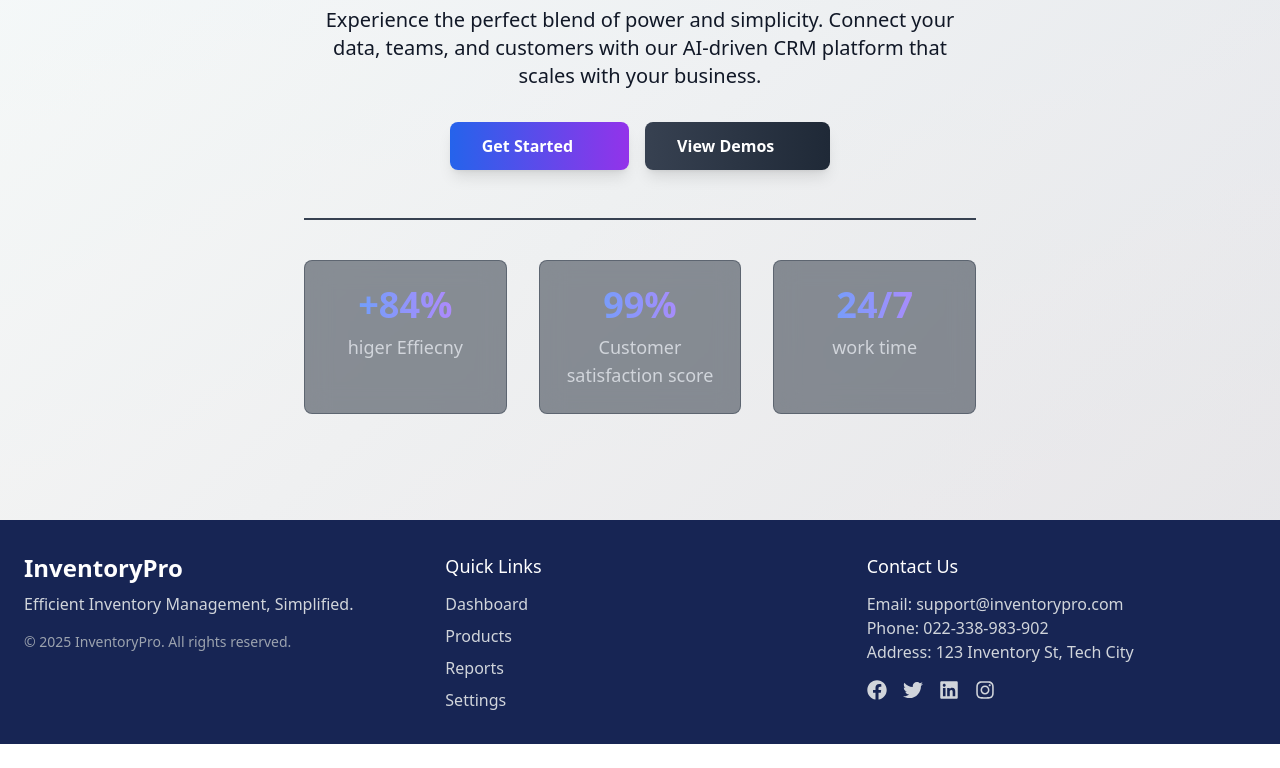
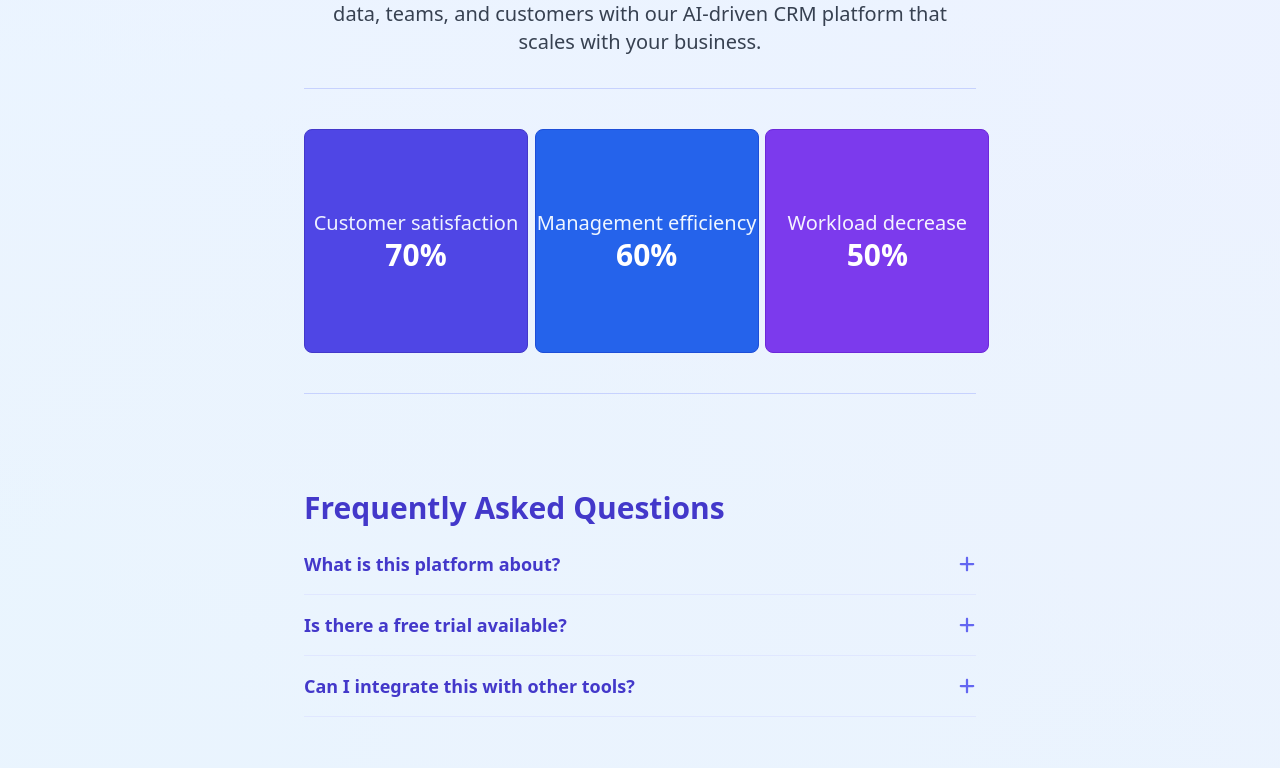
Before and after one commit to nahom-zenebe/Advanced-Inventory-Management-System, a React (Create React App) app in the folder frontend/: page / in a window 1280 px wide. Shown: the part 392-1160 px from the top of the page. Before the commit the page ends 1136 px from the top, so only its background shows below. Built offline with nearby package versions, Linux system fonts and the light colour scheme; no server answers.

Commit message:
fix the home page ui

```diff
--- a/frontend/src/pages/HomePage.jsx
+++ b/frontend/src/pages/HomePage.jsx
@@ -1,84 +1,76 @@
 import React, { useState } from 'react';
-import { FaArrowRightLong } from "react-icons/fa6";
+import { FaArrowRightLong, FaPlus, FaMinus } from "react-icons/fa6";
 import Navbar from '../Components/Navbar';
-import Footer from "../Components/Footer"
+import Footer from "../Components/Footer";
 import { Link } from 'react-router-dom';
 
 function HomePage() {
   const [arrowShow, setArrowShow] = useState(false);
+  const [openFAQ, setOpenFAQ] = useState(null);
 
   const handleButtonHover = () => {
     setArrowShow(true);
   };
 
+  const toggleFAQ = (index) => {
+    setOpenFAQ(openFAQ === index ? null : index);
+  };
+
   return (
-    <div className='min-h-screen bg-gradient-to-br from-white to-gray-200 text-white overflow-hidden'>
+    <div className='min-h-screen bg-gradient-to-br from-blue-50 to-indigo-50 text-indigo-900 overflow-hidden'>
       <Navbar />
 
       <div className="min-h-screen flex flex-col items-center justify-center p-6 relative">
 
-        <div className="absolute inset-0 opacity-20 animate-gradient">
-          <div className="absolute inset-0 bg-gradient-to-r from-blue-500/10 to-purple-500/10"></div>
-          <div className="absolute inset-0 bg-gradient-to-b from-green-500/10 to-yellow-500/10"></div>
+        <div className="absolute inset-0 opacity-30 animate-gradient">
+          <div className="absolute inset-0 bg-gradient-to-r from-indigo-100/40 to-purple-100/40"></div>
+          <div className="absolute inset-0 bg-gradient-to-b from-blue-100/40 to-teal-100/40"></div>
         </div>
 
-
         <div className="text-center max-w-2xl relative z-10 mt-10">
-          <h1 className='text-xl text-blue-800 mb-10 animate-pulse'>✧ Modern and Scalable</h1>
-          <h1 className="text-5xl font-bold mb-6 bg-clip-text text-transparent bg-gradient-to-r from-blue-400 to-purple-400">
+          <h1 className='text-lg text-indigo-600 mb-10 animate-pulse'>✧ Modern and Scalable</h1>
+          <h1 className="text-5xl font-bold mb-6 bg-clip-text text-transparent bg-gradient-to-r from-indigo-600 to-blue-600">
             Comprehensive Inventory Management Tools
           </h1>
-          <p className="text-xl text-gray-900 mb-8">
+          <p className="text-xl text-gray-700 mb-8">
             Experience the perfect blend of power and simplicity. Connect your data, teams, and customers with our AI-driven CRM platform that scales with your business.
           </p>
 
+          <hr className='border-t border-indigo-200 mb-10' />
 
-          <div className="flex space-x-4 justify-center mb-12">
-            <button
-              onMouseEnter={handleButtonHover}
-              className="group flex items-center bg-gradient-to-r from-blue-600 to-purple-600 text-white px-8 py-3 rounded-lg hover:from-blue-700 hover:to-purple-700 transition-all duration-300 font-semibold shadow-lg hover:shadow-xl"
-            >
-              <Link to='/SignupPage'>Get Started</Link>
-              <FaArrowRightLong
-                className={`ml-2 mt-1 transition-all duration-300 ${arrowShow ? "opacity-100 translate-x-2" : "opacity-0"} group-hover:opacity-100 group-hover:translate-x-2`}
-              />
-            </button>
-
-            <button
-              onMouseEnter={handleButtonHover}
-              className="group flex items-center bg-gradient-to-r from-gray-700 to-gray-800 text-white px-8 py-3 rounded-lg hover:from-gray-600 hover:to-gray-700 transition-all duration-300 font-semibold shadow-lg hover:shadow-xl"
-            >
-              View Demos
-              <FaArrowRightLong
-                className={`ml-2 mt-1 transition-all duration-300 ${arrowShow ? "opacity-100 translate-x-2" : "opacity-0"} group-hover:opacity-100 group-hover:translate-x-2`}
-              />
-            </button>
+          <div className='grid grid-cols-3 gap-5'>
+            <div className='bg-indigo-600 rounded-lg border border-indigo-700 w-56 justify-center hover:shadow-xl items-center flex flex-col h-56 transition-all duration-300'>
+              <h1 className='text-indigo-50 text-xl font-medium'>Customer satisfaction</h1>
+              <p className='text-white text-3xl font-bold'>70%</p>
+            </div>
+            <div className='bg-blue-600 rounded-lg border border-blue-700 w-56 justify-center hover:shadow-xl items-center flex flex-col h-56 transition-all duration-300'>
+              <h1 className='text-blue-50 text-xl font-medium'>Management efficiency</h1>
+              <p className='text-white text-3xl font-bold'>60%</p>
+            </div>
+            <div className='bg-violet-600 rounded-lg border border-violet-700 w-56 justify-center hover:shadow-xl items-center flex flex-col h-56 transition-all duration-300'>
+              <h1 className='text-violet-50 text-xl font-medium'>Workload decrease</h1>
+              <p className='text-white text-3xl font-bold'>50%</p>
+            </div>
           </div>
 
-          {/* Divider */}
-          <hr className='border-t-2 border-gray-700 mb-10' />
+          <hr className='border-t border-indigo-200 mt-10 mb-10' />
 
-          {/* Stats Grid */}
-          <div className="grid grid-cols-1 md:grid-cols-3 gap-8 mb-12">
+          <div className="max-w-2xl mt-24 mx-auto text-left mb-12">
+            <h2 className="text-3xl font-bold text-indigo-700 mb-6">Frequently Asked Questions</h2>
             {[
-              { value: "+84%", label: "higer Effiecny " },
-              { value: "99%", label: "Customer satisfaction score" },
-              { value: "24/7", label: "work time" },
-            ].map((stat, index) => (
-              <div
-                key={index}
-                className="bg-gray-800/50 backdrop-blur-md p-6 rounded-lg text-center border border-gray-700/50 hover:border-blue-400 transition-all duration-300 hover:scale-105"
-              >
-                <p className="text-4xl font-bold bg-clip-text text-transparent bg-gradient-to-r from-blue-400 to-purple-400">
-                  {stat.value}
-                </p>
-                <p className="text-lg text-gray-300 mt-2">{stat.label}</p>
+              { question: "What is this platform about?", answer: "Our platform provides AI-driven inventory management and CRM solutions designed to streamline business operations and enhance productivity." },
+              { question: "Is there a free trial available?", answer: "Yes! We offer a 14-day free trial with full access to all features." },
+              { question: "Can I integrate this with other tools?", answer: "Absolutely! Our platform supports integration with various third-party tools, including ERP systems and payment gateways." }
+            ].map((faq, index) => (
+              <div key={index} className="mb-4 border-b border-indigo-100 pb-4">
+                <button className="flex items-center justify-between w-full text-lg font-semibold text-indigo-700 hover:text-indigo-900 transition-colors" onClick={() => toggleFAQ(index)}>
+                  {faq.question}
+                  {openFAQ === index ? <FaMinus className="text-indigo-500" /> : <FaPlus className="text-indigo-500" />}
+                </button>
+                {openFAQ === index && <p className="text-gray-600 mt-2">{faq.answer}</p>}
               </div>
             ))}
           </div>
-
-
-
         </div>
       </div>
 
```
Also changed, not shown: 2 other files (tests, documents, lock files or other folders).
